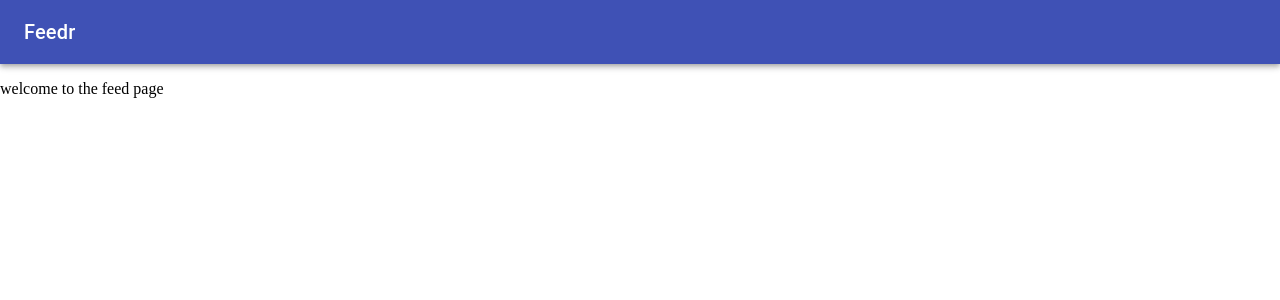
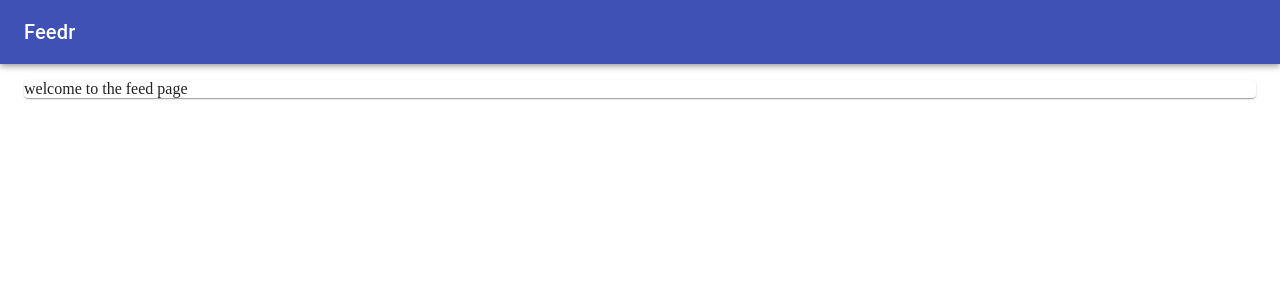
Before and after one commit to softeng-701-group-5/softeng-701-assignment-1, a React (Create React App) app in the folder client/: page / in a window 1280 px wide. Shown: the top 300 px of the page. Built offline with nearby package versions, Linux system fonts and the light colour scheme.

Commit message:
#40 added container with paper surface to house items
Co-authored-by: Jordan Sim-Smith

```diff
--- a/client/src/pages/FeedPage.jsx
+++ b/client/src/pages/FeedPage.jsx
@@ -1,5 +1,12 @@
 import React from 'react';
-import { AppBar, Typography, Toolbar, makeStyles } from '@material-ui/core';
+import {
+  AppBar,
+  Typography,
+  Toolbar,
+  Container,
+  Paper,
+  makeStyles,
+} from '@material-ui/core';
 
 const useStyles = makeStyles(theme => ({
   root: {
@@ -25,7 +32,12 @@ export const FeedPage = () => {
           </Typography>
         </Toolbar>
       </AppBar>
-      <p>welcome to the feed page</p>
+
+      <Container>
+        <Paper>
+          <p>welcome to the feed page</p>
+        </Paper>
+      </Container>
     </div>
   );
 };
```
